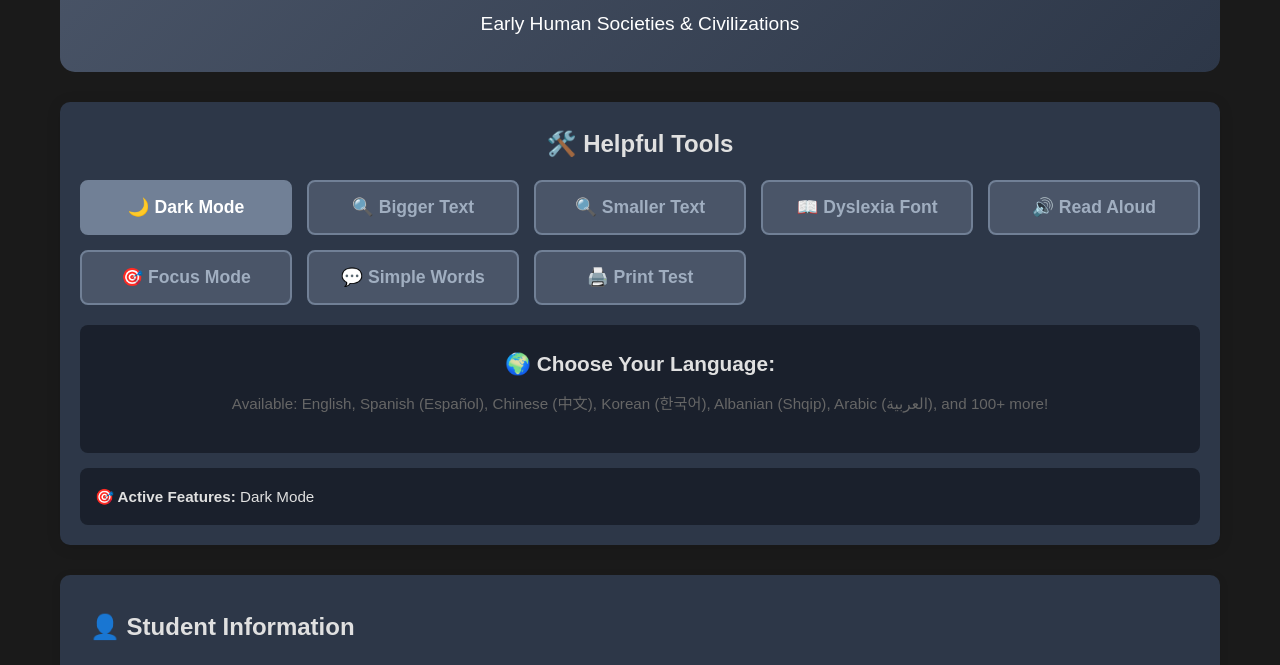
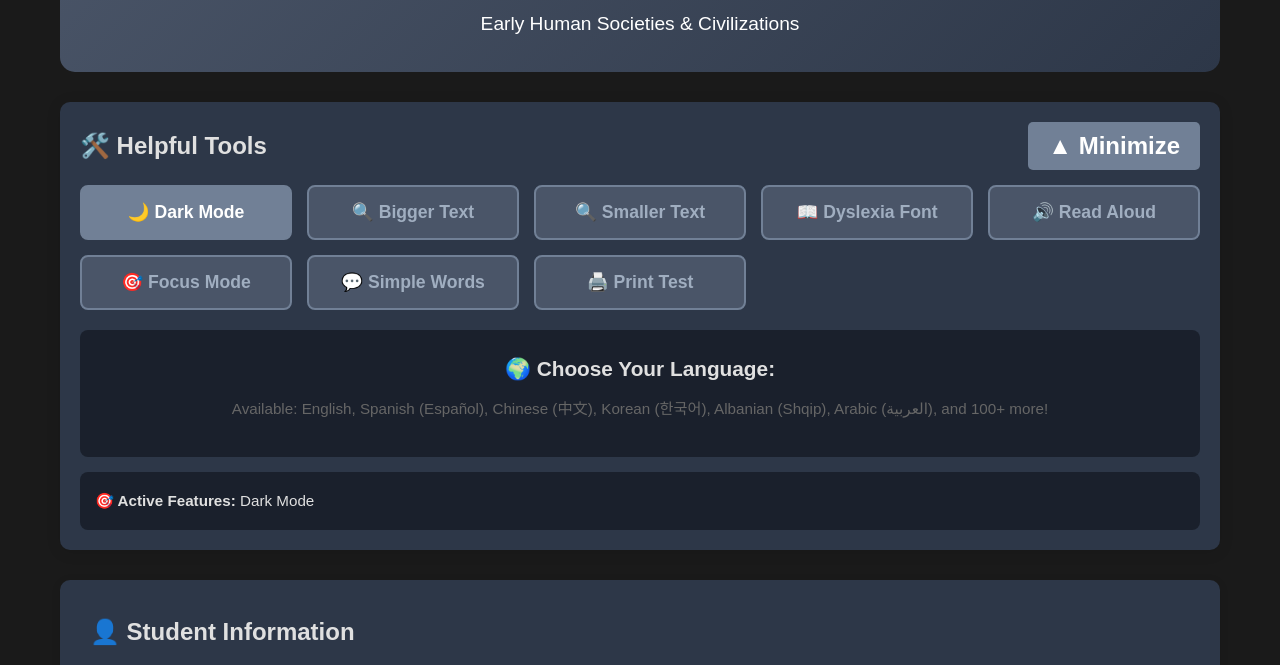
Before and after one commit to MrSgtSlaughter/Topic-1-Unit-Test-Modified, a plain HTML site: page index.html in a window 1280 px wide. Both pictures are taken after a click on the button "🌙 Dark Mode". Shown: the part 130-795 px from the top of the page. Drawn offline with Linux system fonts and the light colour scheme.

Commit message:
Add files via upload

```diff
--- a/index.html
+++ b/index.html
@@ -112,7 +112,44 @@
             font-size: 1.5em;
             font-weight: bold;
             margin-bottom: 15px;
-            text-align: center;
+            display: flex;
+            justify-content: space-between;
+            align-items: center;
+        }
+
+        .minimize-button {
+            background: #667eea;
+            color: white;
+            border: none;
+            padding: 10px 20px;
+            border-radius: 5px;
+            cursor: pointer;
+            font-size: 1em;
+            font-weight: bold;
+            transition: all 0.3s;
+        }
+
+        .minimize-button:hover {
+            background: #5568d3;
+            transform: scale(1.05);
+        }
+
+        .dark-mode .minimize-button {
+            background: #718096;
+        }
+
+        .dark-mode .minimize-button:hover {
+            background: #4a5568;
+        }
+
+        .toolbar-content {
+            overflow: hidden;
+            transition: max-height 0.3s ease-in-out, opacity 0.3s ease-in-out;
+        }
+
+        .toolbar-content.collapsed {
+            max-height: 0 !important;
+            opacity: 0;
         }
 
         .toolbar-buttons {
@@ -438,8 +475,12 @@
 
     <!-- Accessibility Toolbar -->
     <div class="accessibility-toolbar">
-        <div class="toolbar-title">🛠️ Helpful Tools</div>
+        <div class="toolbar-title">
+            <span>🛠️ Helpful Tools</span>
+            <button class="minimize-button" onclick="toggleToolbar()" id="minimizeBtn">▲ Minimize</button>
+        </div>
 
+        <div class="toolbar-content" id="toolbarContent">
             <div class="toolbar-buttons">
                 <button class="tool-button" onclick="toggleDarkMode()">🌙 Dark Mode</button>
                 <button class="tool-button" onclick="increaseFontSize()">🔍 Bigger Text</button>
@@ -463,6 +504,7 @@
 
             <div class="status-indicator">
                 <strong>🎯 Active Features:</strong> <span id="activeFeatures">None</span>
+            </div>
         </div>
     </div>
 
@@ -1253,6 +1295,23 @@
         let focusModeActive = false;
         let textToSpeechActive = false;
         let simpleLanguageActive = false;
+        let toolbarCollapsed = false;
+
+        // Toggle Toolbar
+        function toggleToolbar() {
+            const toolbarContent = document.getElementById('toolbarContent');
+            const minimizeBtn = document.getElementById('minimizeBtn');
+
+            toolbarCollapsed = !toolbarCollapsed;
+
+            if (toolbarCollapsed) {
+                toolbarContent.classList.add('collapsed');
+                minimizeBtn.textContent = '▼ Show Tools';
+            } else {
+                toolbarContent.classList.remove('collapsed');
+                minimizeBtn.textContent = '▲ Minimize';
+            }
+        }
 
         // Update status indicator
         function updateStatus() {
```
Lines whose indentation alone changed are shown as unchanged.
